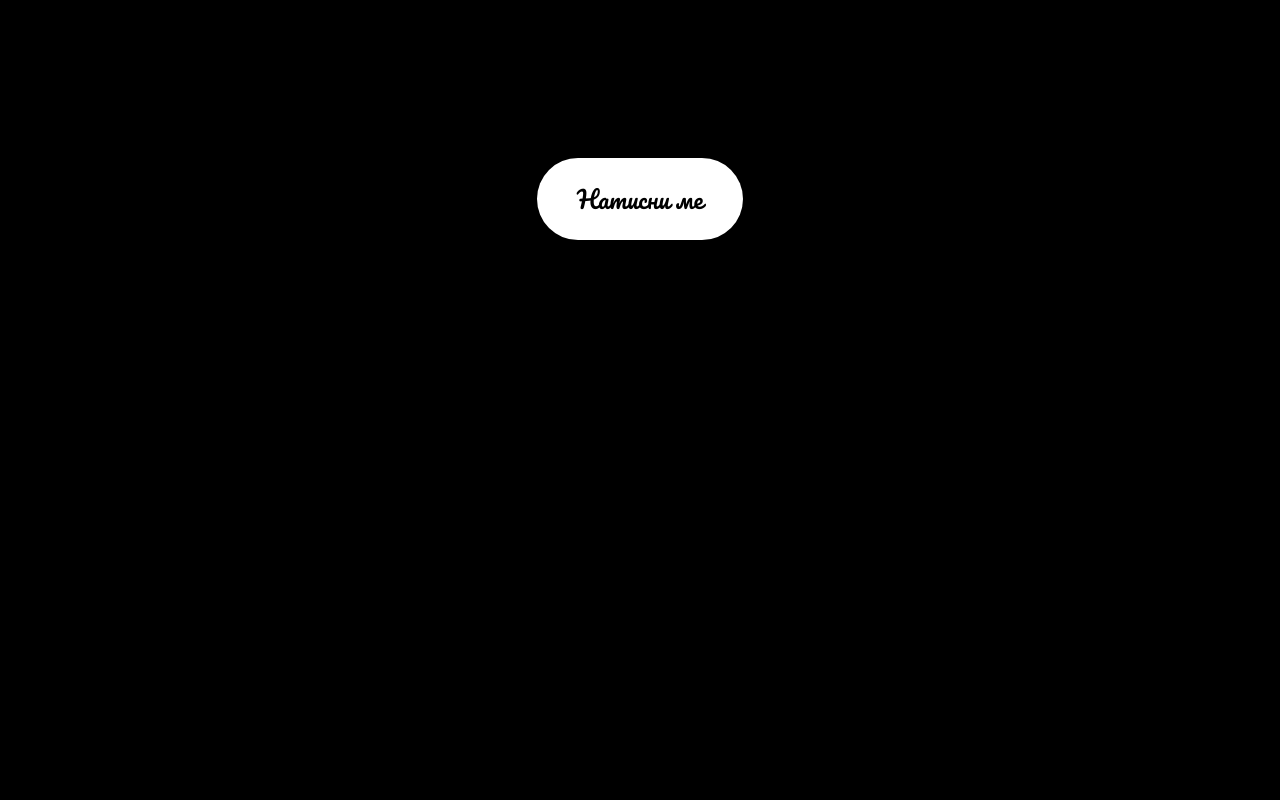
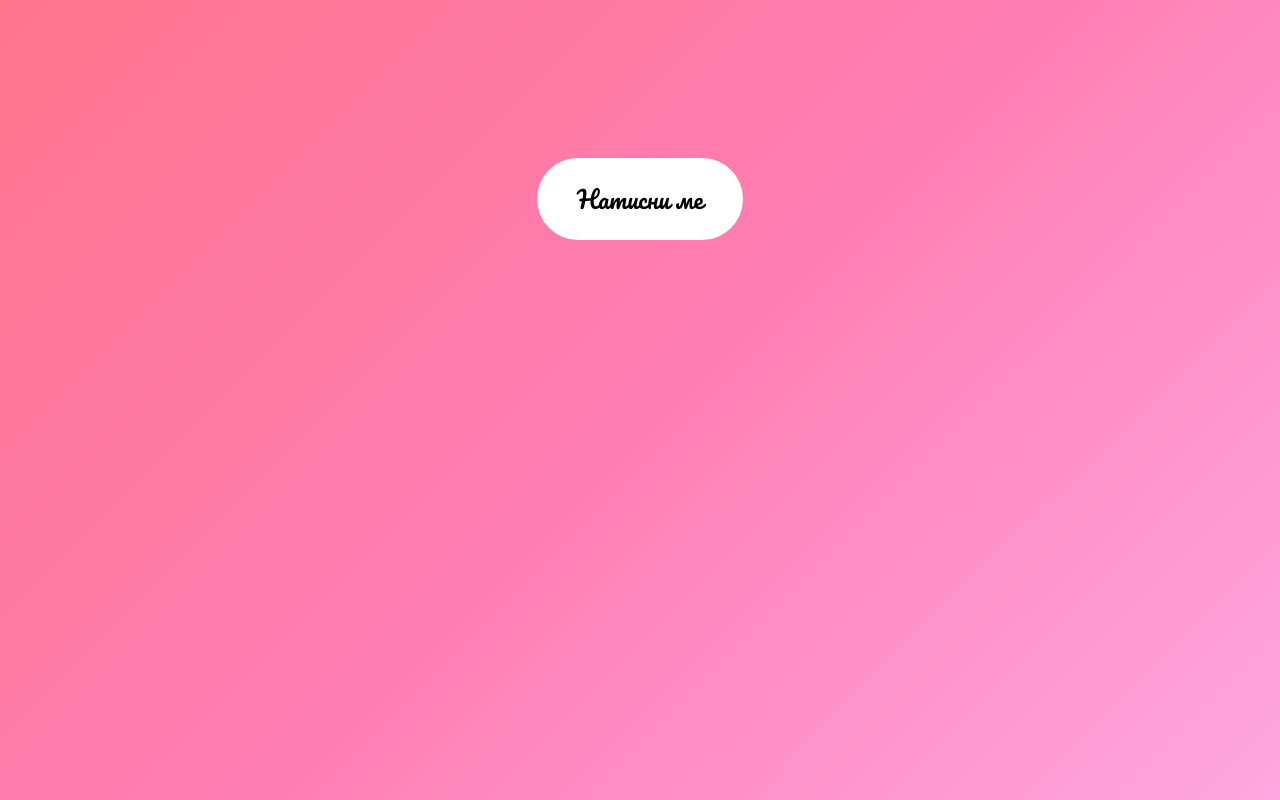
Before and after one commit to crabycode/ValentineSurprise, a plain HTML site: page index.html in a window 1280 px wide. Drawn offline with Linux system fonts and the light colour scheme.

Commit message:
Update index.html

```diff
--- a/index.html
+++ b/index.html
@@ -14,7 +14,7 @@
         }
 
         html, body {
-            background-color: black;
+            background: linear-gradient(135deg, #ff758c, #ff7eb3, #ffa7e0);
             display: flex;
             justify-content: center;
             align-items: center;
```
